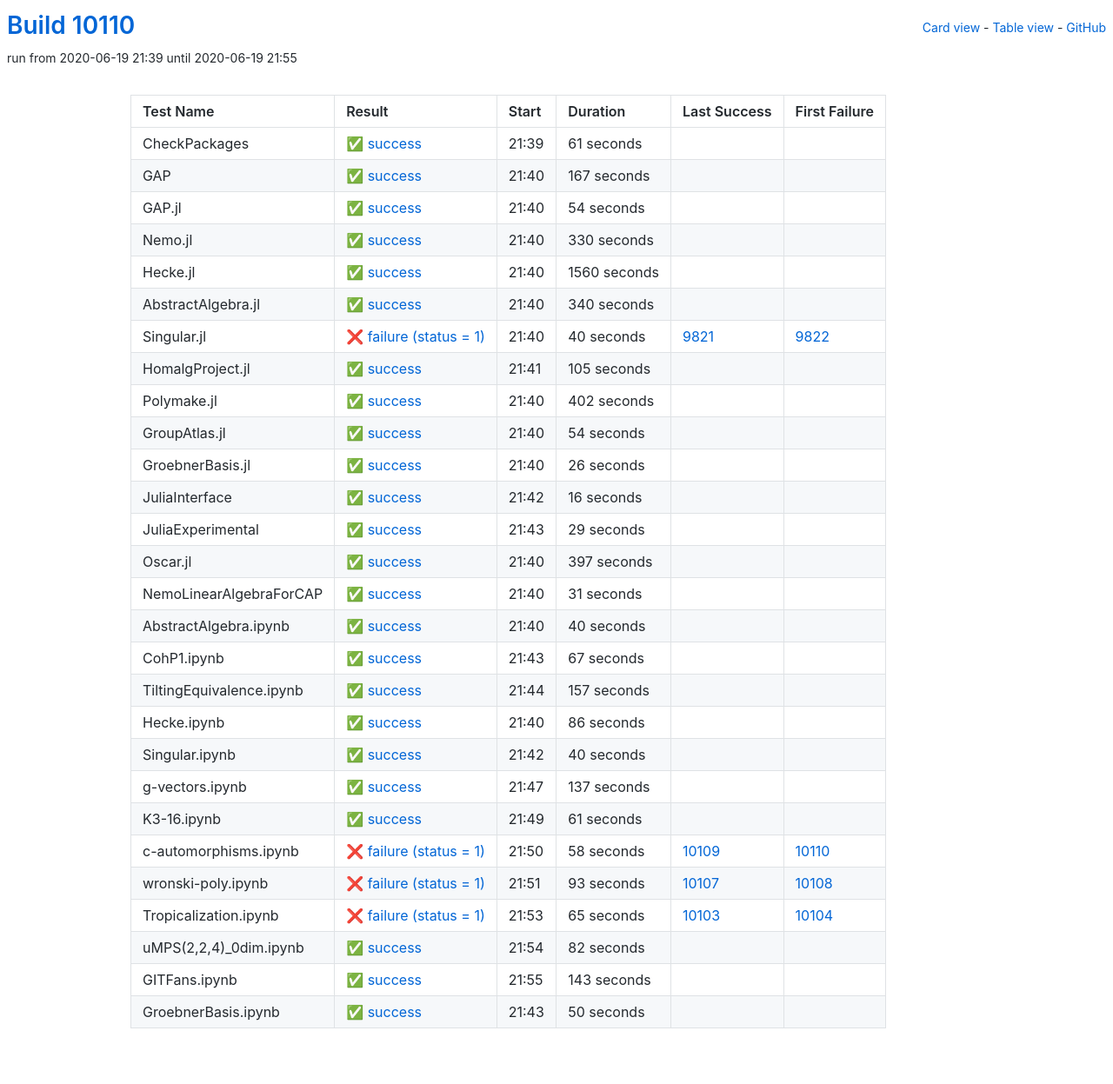
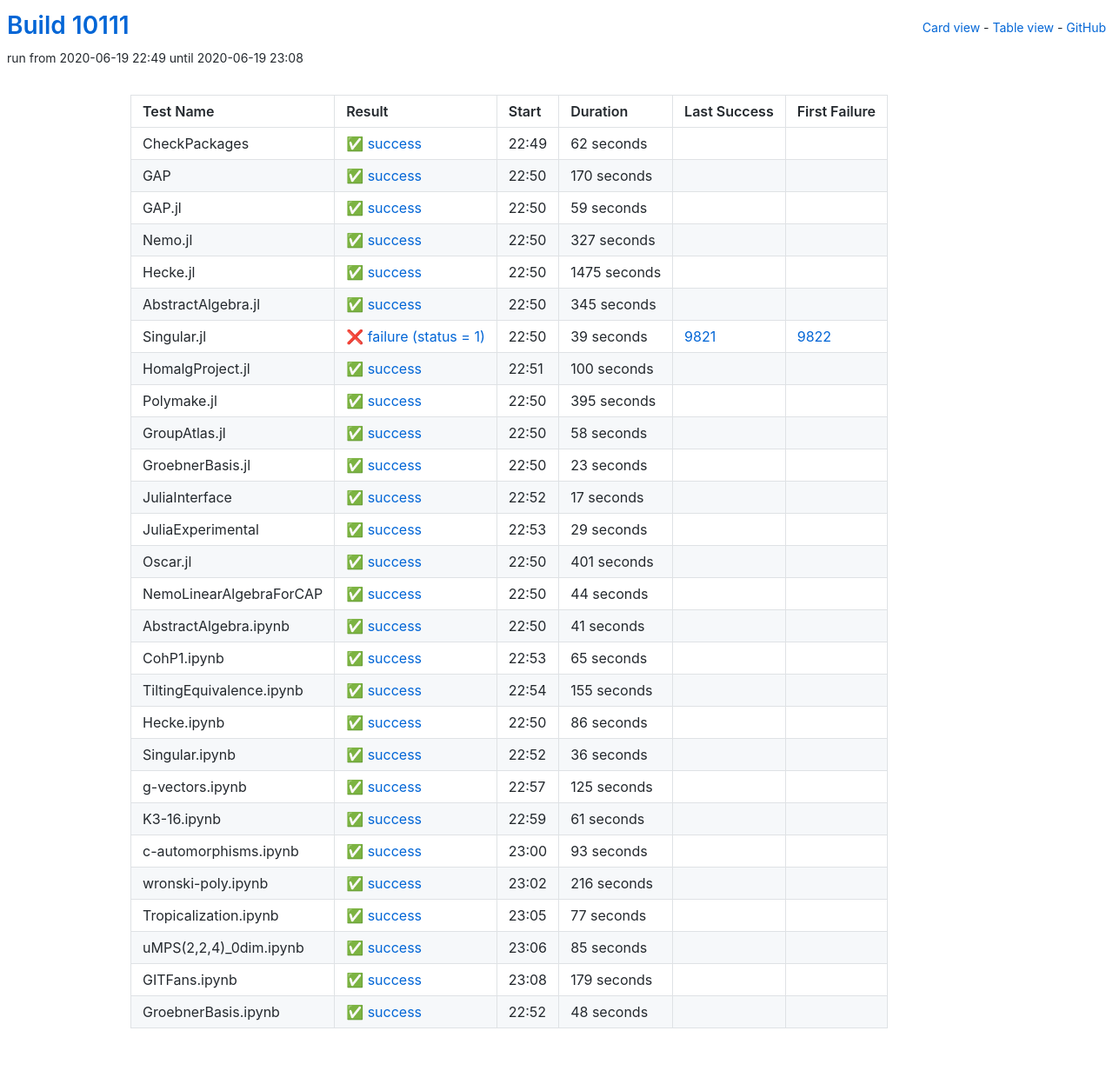
Before and after one commit to oscar-system/oscar-ci-status, a Jekyll site: the page built from table.html, in a window 1280 px wide. Shown: the whole page at 87% size. Built offline with Jekyll 4.4.1, drawn with Linux system fonts in a browser that asks for light colours.

Commit message:
Build #10111

```diff
--- a/_data/ci.yml
+++ b/_data/ci.yml
@@ -1,6 +1,6 @@
 ---
-build: 10110
-build_url: https://oscarci.mathematik.uni-kl.de/job/oscar/10110/
+build: 10111
+build_url: https://oscarci.mathematik.uni-kl.de/job/oscar/10111/
 job: oscar
 organization: oscar-system
 repo: oscar-ci-status
@@ -8,152 +8,152 @@
 tests:
 - name: CheckPackages
   id: checkpackages
-  log: https://oscarci.mathematik.uni-kl.de/job/oscar/10110/artifact/logs/build-10110/CheckPackages.log
-  start: 2020-06-19 21:39
+  log: https://oscarci.mathematik.uni-kl.de/job/oscar/10111/artifact/logs/build-10111/CheckPackages.log
+  start: 2020-06-19 22:49
   success: true
   exitcode: 0
   status: success
-  duration: 61
+  duration: 62
   last_success: false
   last_success_url:
   first_failure: false
   first_failure_url:
 - name: GAP
   id: gap
-  log: https://oscarci.mathematik.uni-kl.de/job/oscar/10110/artifact/logs/build-10110/GAP.log
-  start: 2020-06-19 21:40
+  log: https://oscarci.mathematik.uni-kl.de/job/oscar/10111/artifact/logs/build-10111/GAP.log
+  start: 2020-06-19 22:50
   success: true
   exitcode: 0
   status: success
-  duration: 167
+  duration: 170
   last_success: false
   last_success_url:
   first_failure: false
   first_failure_url:
 - name: GAP.jl
   id: gap-jl
-  log: https://oscarci.mathematik.uni-kl.de/job/oscar/10110/artifact/logs/build-10110/GAP.jl.log
-  start: 2020-06-19 21:40
+  log: https://oscarci.mathematik.uni-kl.de/job/oscar/10111/artifact/logs/build-10111/GAP.jl.log
+  start: 2020-06-19 22:50
   success: true
   exitcode: 0
   status: success
-  duration: 54
+  duration: 59
   last_success: false
   last_success_url:
   first_failure: false
   first_failure_url:
 - name: Nemo.jl
   id: nemo-jl
-  log: https://oscarci.mathematik.uni-kl.de/job/oscar/10110/artifact/logs/build-10110/Nemo.jl.log
-  start: 2020-06-19 21:40
+  log: https://oscarci.mathematik.uni-kl.de/job/oscar/10111/artifact/logs/build-10111/Nemo.jl.log
+  start: 2020-06-19 22:50
   success: true
   exitcode: 0
   status: success
-  duration: 330
+  duration: 327
   last_success: false
   last_success_url:
   first_failure: false
   first_failure_url:
 - name: Hecke.jl
   id: hecke-jl
-  log: https://oscarci.mathematik.uni-kl.de/job/oscar/10110/artifact/logs/build-10110/Hecke.jl.log
-  start: 2020-06-19 21:40
+  log: https://oscarci.mathematik.uni-kl.de/job/oscar/10111/artifact/logs/build-10111/Hecke.jl.log
+  start: 2020-06-19 22:50
   success: true
   exitcode: 0
   status: success
-  duration: 1560
+  duration: 1475
   last_success: false
   last_success_url:
   first_failure: false
   first_failure_url:
 - name: AbstractAlgebra.jl
   id: abstractalgebra-jl
-  log: https://oscarci.mathematik.uni-kl.de/job/oscar/10110/artifact/logs/build-10110/AbstractAlgebra.jl.log
-  start: 2020-06-19 21:40
+  log: https://oscarci.mathematik.uni-kl.de/job/oscar/10111/artifact/logs/build-10111/AbstractAlgebra.jl.log
+  start: 2020-06-19 22:50
   success: true
   exitcode: 0
   status: success
-  duration: 340
+  duration: 345
   last_success: false
   last_success_url:
   first_failure: false
   first_failure_url:
 - name: Singular.jl
   id: singular-jl
-  log: https://oscarci.mathematik.uni-kl.de/job/oscar/10110/artifact/logs/build-10110/Singular.jl.log
-  start: 2020-06-19 21:40
+  log: https://oscarci.mathematik.uni-kl.de/job/oscar/10111/artifact/logs/build-10111/Singular.jl.log
+  start: 2020-06-19 22:50
   success: false
   exitcode: 1
   status: failure
-  duration: 40
+  duration: 39
   last_success: 9821
   last_success_url: https://oscarci.mathematik.uni-kl.de/job/oscar/9821/
   first_failure: 9822
   first_failure_url: https://oscarci.mathematik.uni-kl.de/job/oscar/9822/
 - name: HomalgProject.jl
   id: homalgproject-jl
-  log: https://oscarci.mathematik.uni-kl.de/job/oscar/10110/artifact/logs/build-10110/HomalgProject.jl.log
-  start: 2020-06-19 21:41
+  log: https://oscarci.mathematik.uni-kl.de/job/oscar/10111/artifact/logs/build-10111/HomalgProject.jl.log
+  start: 2020-06-19 22:51
   success: true
   exitcode: 0
   status: success
-  duration: 105
+  duration: 100
   last_success: false
   last_success_url:
   first_failure: false
   first_failure_url:
 - name: Polymake.jl
   id: polymake-jl
-  log: https://oscarci.mathematik.uni-kl.de/job/oscar/10110/artifact/logs/build-10110/Polymake.jl.log
-  start: 2020-06-19 21:40
+  log: https://oscarci.mathematik.uni-kl.de/job/oscar/10111/artifact/logs/build-10111/Polymake.jl.log
+  start: 2020-06-19 22:50
   success: true
   exitcode: 0
   status: success
-  duration: 402
+  duration: 395
   last_success: false
   last_success_url:
   first_failure: false
   first_failure_url:
 - name: GroupAtlas.jl
   id: groupatlas-jl
-  log: https://oscarci.mathematik.uni-kl.de/job/oscar/10110/artifact/logs/build-10110/GroupAtlas.jl.log
-  start: 2020-06-19 21:40
+  log: https://oscarci.mathematik.uni-kl.de/job/oscar/10111/artifact/logs/build-10111/GroupAtlas.jl.log
+  start: 2020-06-19 22:50
   success: true
   exitcode: 0
   status: success
-  duration: 54
+  duration: 58
   last_success: false
   last_success_url:
   first_failure: false
   first_failure_url:
 - name: GroebnerBasis.jl
   id: groebnerbasis-jl
-  log: https://oscarci.mathematik.uni-kl.de/job/oscar/10110/artifact/logs/build-10110/GroebnerBasis.jl.log
-  start: 2020-06-19 21:40
+  log: https://oscarci.mathematik.uni-kl.de/job/oscar/10111/artifact/logs/build-10111/GroebnerBasis.jl.log
+  start: 2020-06-19 22:50
   success: true
   exitcode: 0
   status: success
-  duration: 26
+  duration: 23
   last_success: false
   last_success_url:
   first_failure: false
   first_failure_url:
 - name: JuliaInterface
   id: juliainterface
-  log: https://oscarci.mathematik.uni-kl.de/job/oscar/10110/artifact/logs/build-10110/JuliaInterface.log
-  start: 2020-06-19 21:42
+  log: https://oscarci.mathematik.uni-kl.de/job/oscar/10111/artifact/logs/build-10111/JuliaInterface.log
+  start: 2020-06-19 22:52
   success: true
   exitcode: 0
   status: success
-  duration: 16
+  duration: 17
   last_success: false
   last_success_url:
   first_failure: false
   first_failure_url:
 - name: JuliaExperimental
   id: juliaexperimental
-  log: https://oscarci.mathematik.uni-kl.de/job/oscar/10110/artifact/logs/build-10110/JuliaExperimental.log
-  start: 2020-06-19 21:43
+  log: https://oscarci.mathematik.uni-kl.de/job/oscar/10111/artifact/logs/build-10111/JuliaExperimental.log
+  start: 2020-06-19 22:53
   success: true
   exitcode: 0
   status: success
@@ -164,68 +164,68 @@
   first_failure_url:
 - name: Oscar.jl
   id: oscar-jl
-  log: https://oscarci.mathematik.uni-kl.de/job/oscar/10110/artifact/logs/build-10110/Oscar.jl.log
-  start: 2020-06-19 21:40
+  log: https://oscarci.mathematik.uni-kl.de/job/oscar/10111/artifact/logs/build-10111/Oscar.jl.log
+  start: 2020-06-19 22:50
   success: true
   exitcode: 0
   status: success
-  duration: 397
+  duration: 401
   last_success: false
   last_success_url:
   first_failure: false
   first_failure_url:
 - name: NemoLinearAlgebraForCAP
   id: nemolinearalgebraforcap
-  log: https://oscarci.mathematik.uni-kl.de/job/oscar/10110/artifact/logs/build-10110/NemoLinearAlgebraForCAP.log
-  start: 2020-06-19 21:40
+  log: https://oscarci.mathematik.uni-kl.de/job/oscar/10111/artifact/logs/build-10111/NemoLinearAlgebraForCAP.log
+  start: 2020-06-19 22:50
   success: true
   exitcode: 0
   status: success
-  duration: 31
+  duration: 44
   last_success: false
   last_success_url:
   first_failure: false
   first_failure_url:
 - name: AbstractAlgebra.ipynb
   id: abstractalgebra-ipynb
-  log: https://oscarci.mathematik.uni-kl.de/job/oscar/10110/artifact/logs/build-10110/AbstractAlgebra.ipynb.log
-  start: 2020-06-19 21:40
+  log: https://oscarci.mathematik.uni-kl.de/job/oscar/10111/artifact/logs/build-10111/AbstractAlgebra.ipynb.log
+  start: 2020-06-19 22:50
   success: true
   exitcode: 0
   status: success
-  duration: 40
+  duration: 41
   last_success: false
   last_success_url:
   first_failure: false
   first_failure_url:
 - name: CohP1.ipynb
   id: cohp1-ipynb
-  log: https://oscarci.mathematik.uni-kl.de/job/oscar/10110/artifact/logs/build-10110/CohP1.ipynb.log
-  start: 2020-06-19 21:43
+  log: https://oscarci.mathematik.uni-kl.de/job/oscar/10111/artifact/logs/build-10111/CohP1.ipynb.log
+  start: 2020-06-19 22:53
   success: true
   exitcode: 0
   status: success
-  duration: 67
+  duration: 65
   last_success: false
   last_success_url:
   first_failure: false
   first_failure_url:
 - name: TiltingEquivalence.ipynb
   id: tiltingequivalence-ipynb
-  log: https://oscarci.mathematik.uni-kl.de/job/oscar/10110/artifact/logs/build-10110/TiltingEquivalence.ipynb.log
-  start: 2020-06-19 21:44
+  log: https://oscarci.mathematik.uni-kl.de/job/oscar/10111/artifact/logs/build-10111/TiltingEquivalence.ipynb.log
+  start: 2020-06-19 22:54
   success: true
   exitcode: 0
   status: success
-  duration: 157
+  duration: 155
   last_success: false
   last_success_url:
   first_failure: false
   first_failure_url:
 - name: Hecke.ipynb
   id: hecke-ipynb
-  log: https://oscarci.mathematik.uni-kl.de/job/oscar/10110/artifact/logs/build-10110/Hecke.ipynb.log
-  start: 2020-06-19 21:40
+  log: https://oscarci.mathematik.uni-kl.de/job/oscar/10111/artifact/logs/build-10111/Hecke.ipynb.log
+  start: 2020-06-19 22:50
   success: true
   exitcode: 0
   status: success
@@ -236,32 +236,32 @@
   first_failure_url:
 - name: Singular.ipynb
   id: singular-ipynb
-  log: https://oscarci.mathematik.uni-kl.de/job/oscar/10110/artifact/logs/build-10110/Singular.ipynb.log
-  start: 2020-06-19 21:42
+  log: https://oscarci.mathematik.uni-kl.de/job/oscar/10111/artifact/logs/build-10111/Singular.ipynb.log
+  start: 2020-06-19 22:52
   success: true
   exitcode: 0
   status: success
-  duration: 40
+  duration: 36
   last_success: false
   last_success_url:
   first_failure: false
   first_failure_url:
 - name: g-vectors.ipynb
   id: g-vectors-ipynb
-  log: https://oscarci.mathematik.uni-kl.de/job/oscar/10110/artifact/logs/build-10110/g-vectors.ipynb.log
-  start: 2020-06-19 21:47
+  log: https://oscarci.mathematik.uni-kl.de/job/oscar/10111/artifact/logs/build-10111/g-vectors.ipynb.log
+  start: 2020-06-19 22:57
   success: true
   exitcode: 0
   status: success
-  duration: 137
+  duration: 125
   last_success: false
   last_success_url:
   first_failure: false
   first_failure_url:
 - name: K3-16.ipynb
   id: k3-16-ipynb
-  log: https://oscarci.mathematik.uni-kl.de/job/oscar/10110/artifact/logs/build-10110/K3-16.ipynb.log
-  start: 2020-06-19 21:49
+  log: https://oscarci.mathematik.uni-kl.de/job/oscar/10111/artifact/logs/build-10111/K3-16.ipynb.log
+  start: 2020-06-19 22:59
   success: true
   exitcode: 0
   status: success
@@ -272,72 +272,72 @@
   first_failure_url:
 - name: c-automorphisms.ipynb
   id: c-automorphisms-ipynb
-  log: https://oscarci.mathematik.uni-kl.de/job/oscar/10110/artifact/logs/build-10110/c-automorphisms.ipynb.log
-  start: 2020-06-19 21:50
-  success: false
-  exitcode: 1
-  status: failure
-  duration: 58
-  last_success: 10109
-  last_success_url: https://oscarci.mathematik.uni-kl.de/job/oscar/10109/
-  first_failure: 10110
-  first_failure_url: https://oscarci.mathematik.uni-kl.de/job/oscar/10110/
-- name: wronski-poly.ipynb
-  id: wronski-poly-ipynb
-  log: https://oscarci.mathematik.uni-kl.de/job/oscar/10110/artifact/logs/build-10110/wronski-poly.ipynb.log
-  start: 2020-06-19 21:51
-  success: false
-  exitcode: 1
-  status: failure
-  duration: 93
-  last_success: 10107
-  last_success_url: https://oscarci.mathematik.uni-kl.de/job/oscar/10107/
-  first_failure: 10108
-  first_failure_url: https://oscarci.mathematik.uni-kl.de/job/oscar/10108/
-- name: Tropicalization.ipynb
-  id: tropicalization-ipynb
-  log: https://oscarci.mathematik.uni-kl.de/job/oscar/10110/artifact/logs/build-10110/Tropicalization.ipynb.log
-  start: 2020-06-19 21:53
-  success: false
-  exitcode: 1
-  status: failure
-  duration: 65
-  last_success: 10103
-  last_success_url: https://oscarci.mathematik.uni-kl.de/job/oscar/10103/
-  first_failure: 10104
-  first_failure_url: https://oscarci.mathematik.uni-kl.de/job/oscar/10104/
-- name: uMPS(2,2,4)_0dim.ipynb
-  id: umps-2-2-4-0dim-ipynb
-  log: https://oscarci.mathematik.uni-kl.de/job/oscar/10110/artifact/logs/build-10110/uMPS-2-2-4-_0dim.ipynb.log
-  start: 2020-06-19 21:54
+  log: https://oscarci.mathematik.uni-kl.de/job/oscar/10111/artifact/logs/build-10111/c-automorphisms.ipynb.log
+  start: 2020-06-19 23:00
   success: true
   exitcode: 0
   status: success
-  duration: 82
+  duration: 93
+  last_success: false
+  last_success_url:
+  first_failure: false
+  first_failure_url:
+- name: wronski-poly.ipynb
+  id: wronski-poly-ipynb
+  log: https://oscarci.mathematik.uni-kl.de/job/oscar/10111/artifact/logs/build-10111/wronski-poly.ipynb.log
+  start: 2020-06-19 23:02
+  success: true
+  exitcode: 0
+  status: success
+  duration: 216
+  last_success: false
+  last_success_url:
+  first_failure: false
+  first_failure_url:
+- name: Tropicalization.ipynb
+  id: tropicalization-ipynb
+  log: https://oscarci.mathematik.uni-kl.de/job/oscar/10111/artifact/logs/build-10111/Tropicalization.ipynb.log
+  start: 2020-06-19 23:05
+  success: true
+  exitcode: 0
+  status: success
+  duration: 77
+  last_success: false
+  last_success_url:
+  first_failure: false
+  first_failure_url:
+- name: uMPS(2,2,4)_0dim.ipynb
+  id: umps-2-2-4-0dim-ipynb
+  log: https://oscarci.mathematik.uni-kl.de/job/oscar/10111/artifact/logs/build-10111/uMPS-2-2-4-_0dim.ipynb.log
+  start: 2020-06-19 23:06
+  success: true
+  exitcode: 0
+  status: success
+  duration: 85
   last_success: false
   last_success_url:
   first_failure: false
   first_failure_url:
 - name: GITFans.ipynb
   id: gitfans-ipynb
-  log: https://oscarci.mathematik.uni-kl.de/job/oscar/10110/artifact/logs/build-10110/GITFans.ipynb.log
-  start: 2020-06-19 21:55
+  log: https://oscarci.mathematik.uni-kl.de/job/oscar/10111/artifact/logs/build-10111/GITFans.ipynb.log
+  start: 2020-06-19 23:08
   success: true
   exitcode: 0
   status: success
-  duration: 143
+  duration: 179
   last_success: false
   last_success_url:
   first_failure: false
   first_failure_url:
 - name: GroebnerBasis.ipynb
   id: groebnerbasis-ipynb
-  log: https://oscarci.mathematik.uni-kl.de/job/oscar/10110/artifact/logs/build-10110/GroebnerBasis.ipynb.log
-  start: 2020-06-19 21:43
+  log: https://oscarci.mathematik.uni-kl.de/job/oscar/10111/artifact/logs/build-10111/GroebnerBasis.ipynb.log
+  start: 2020-06-19 22:52
   success: true
   exitcode: 0
   status: success
-  duration: 50
+  duration: 48
   last_success: false
   last_success_url:
   first_failure: false
```
Also changed, not shown: README.md.
